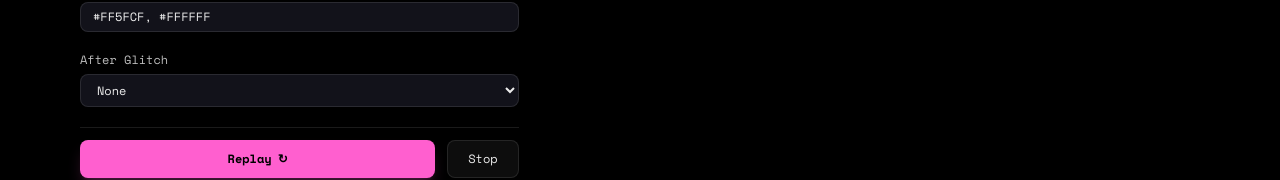
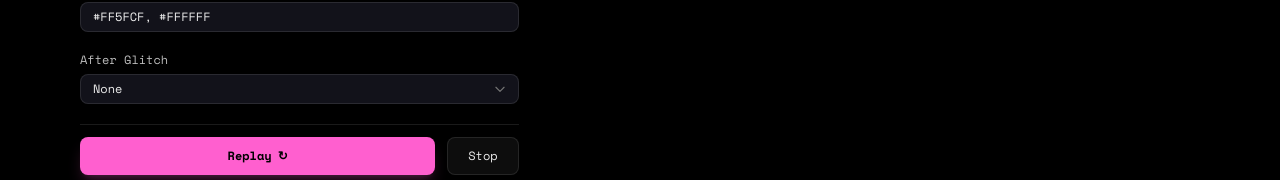
Before and after one commit to gilangabdian/gyut, a Next.js app in the folder playground/: page / in a window 1280 px wide. Shown: the part 3752-3932 px from the top of the page. Built offline with nearby package versions, Linux system fonts and the light colour scheme; a web font is replaced by a local one.

Commit message:
fix: behavior playground

```diff
--- a/playground/src/components/LivePlayground.tsx
+++ b/playground/src/components/LivePlayground.tsx
@@ -102,12 +102,25 @@ export function LivePlayground() {
           // 2. Fire glitch (morphs into replace text OR smoothly hides after glitch)
           instanceRef.current?.replay()
 
-          // 3. Hold final state (replace text for 2.2s, or hidden for 2.0s) before cycling back
-          const holdDuration = afterGlitchType === 'hide' ? 2000 : 2200
+          // 3. Calculate burst duration dynamically based on preset and speed
+          const baseBurst =
+            preset === 'smooth'
+              ? 850
+              : preset === 'lag'
+                ? 550
+                : preset === 'long'
+                  ? 2200
+                  : 220
+          const burstDuration = Math.round(baseBurst / speed)
+
+          // 4. Hold final state AFTER the glitch completes (replace for 2.2s, hide for 2.0s)
+          const holdAfterBurst = afterGlitchType === 'hide' ? 2000 : 2200
+          const totalCycleTime = burstDuration + holdAfterBurst
+
           timeoutId = setTimeout(() => {
             if (!active || isPausedRef.current) return
             runLoop()
-          }, holdDuration)
+          }, totalCycleTime)
         }, 1800)
       }
 
@@ -346,6 +359,7 @@ export function LivePlayground() {
             <label className="text-xs font-mono text-[#EDEDED]/80 font-medium">
               After Glitch
             </label>
+            <div className="relative w-full">
               <select
                 value={afterGlitchType}
                 onChange={(e) =>
@@ -353,12 +367,28 @@ export function LivePlayground() {
                     e.target.value as 'none' | 'hide' | 'replace'
                   )
                 }
-              className="w-full bg-[#12121a] border border-white/10 rounded-lg px-3 py-1.5 font-mono text-xs text-[#EDEDED] focus:outline-none focus:border-[#FF5FCF]"
+                className="w-full appearance-none bg-[#12121a] border border-white/10 rounded-lg px-3 pr-9 py-1.5 font-mono text-xs text-[#EDEDED] focus:outline-none focus:border-[#FF5FCF] cursor-pointer"
               >
                 <option value="none">None</option>
                 <option value="hide">Hide Text</option>
                 <option value="replace">Replace Text</option>
               </select>
+              <div className="pointer-events-none absolute inset-y-0 right-0 flex items-center pr-3 text-[#737373]">
+                <svg
+                  className="w-3.5 h-3.5"
+                  fill="none"
+                  viewBox="0 0 24 24"
+                  stroke="currentColor"
+                >
+                  <path
+                    strokeLinecap="round"
+                    strokeLinejoin="round"
+                    strokeWidth="2"
+                    d="M19 9l-7 7-7-7"
+                  />
+                </svg>
+              </div>
+            </div>
 
             {afterGlitchType === 'replace' && (
               <input
```
Lines whose indentation alone changed are shown as unchanged.
